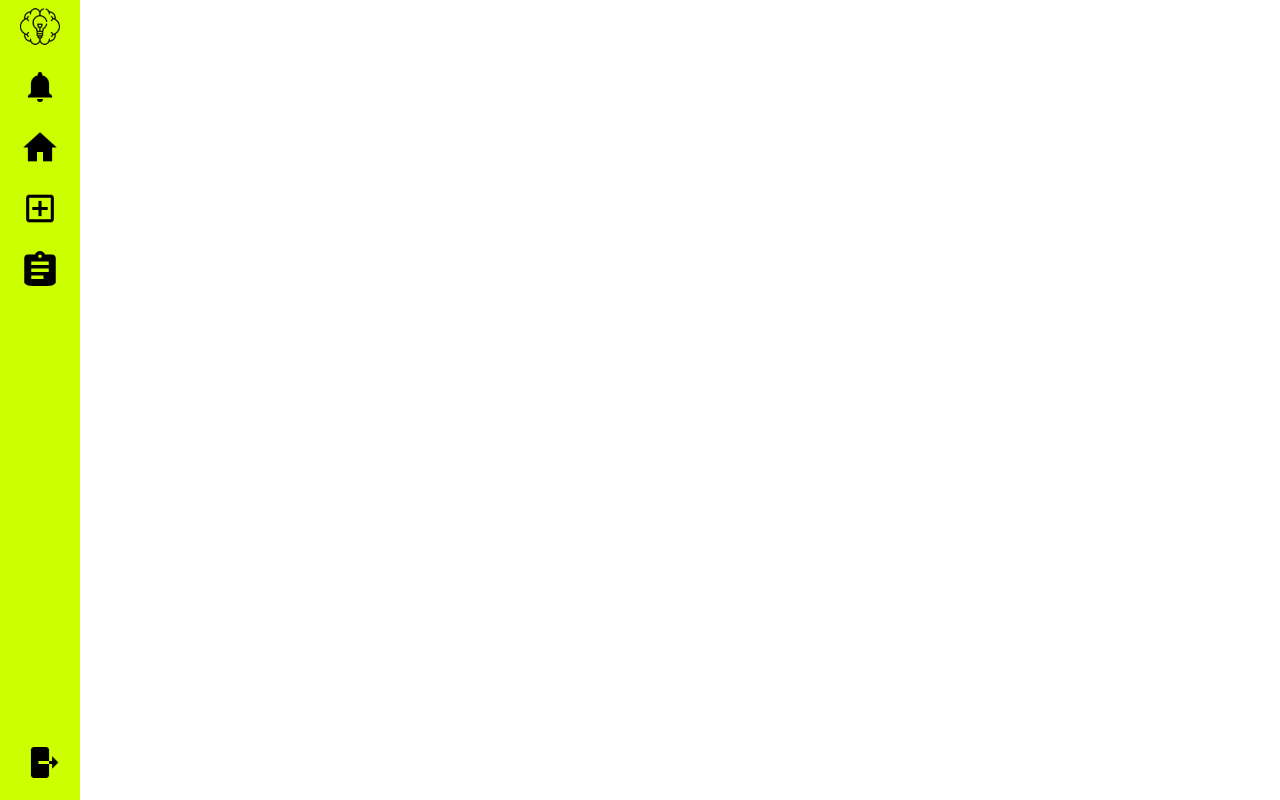
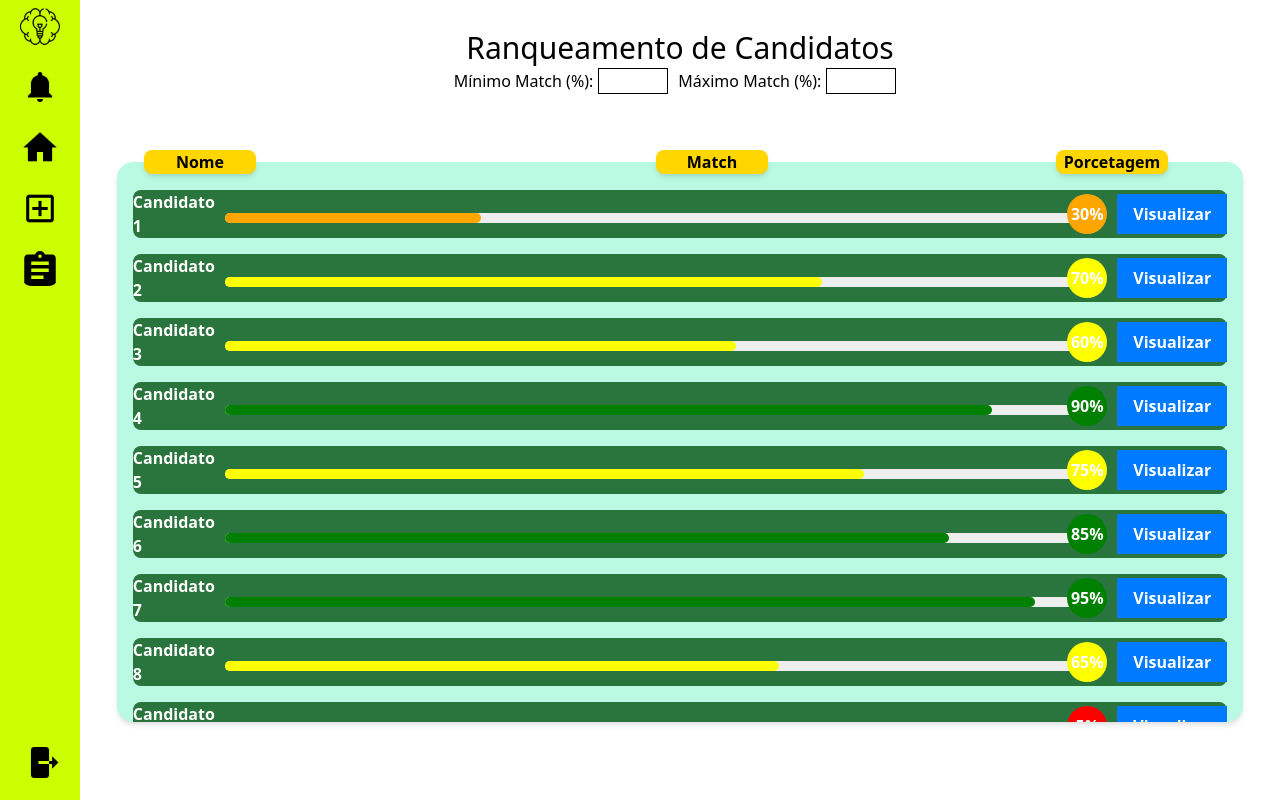
Before and after one commit to Inodevs-6/Inodevs-front-vue, a Vue app: page /Ranqueamento in a window 1280 px wide. Built offline with nearby package versions, Linux system fonts and the light colour scheme.

Commit message:
feat : padronização raquemanto

```diff
--- a/src/views/Ranqueamento.vue
+++ b/src/views/Ranqueamento.vue
@@ -1,8 +1,189 @@
-<script lang="ts" setup>
+<script  setup>
     import OpenMenu from '@/components/menu/OpenMenu.vue'
+    import LabelLista from '@/components/labels/Label-lista.vue';
 </script>
-<template >
-  <div class="bg-white flex w-screen overflow-x-hidden overflow-y-scroll h-screen">
+<template>
+  <div class="bg-white relative flex w-screen  overflow-x-hidden overflow-y-scroll h-screen">
     <OpenMenu />
+    <div class="flex xl:ml-[5rem] w-screen items-center flex-col bg-white">
+      <h1 class="text-center font-medium xl:text-3xl text-xl xl:mt-7 mt-3 flex w-full h-10 justify-center items-center">
+        Ranqueamento de Candidatos
+      </h1>
+
+
+      <div class="filtro">
+        <label for="minMatch">Mínimo Match (%):</label>
+        <input type="number" id="minMatch" v-model="minMatch" @input="filtrarCandidatos" class="borda-filtro" />
+        <label for="maxMatch">Máximo Match (%):</label>
+        <input type="number" id="maxMatch" v-model="maxMatch" @input="filtrarCandidatos" class="borda-filtro" />
+      </div>
+      <LabelLista name="Nome"  estilo="bg-[#FFD600] w-[7rem] absolute font-bold top-[9.4rem] left-[9rem] shadow-md rounded-lg text-center z-10"/>
+      <LabelLista name="Match" estilo="bg-[#FFD600] w-[7rem] absolute font-bold top-[9.4rem] right-[32rem] shadow-md rounded-lg text-center z-10"/>
+      <LabelLista name="Porcetagem" estilo="bg-[#FFD600] w-[7rem] absolute font-bold top-[9.4rem] right-[7rem] shadow-md rounded-lg text-center z-10"/>
+      <section class="xl:w-[88vw] h-[70vh] w-[90%] relative overflow-auto flex flex-col gap-4 p-4 pt-7 mt-[3rem] bg-[#1DEEA3] shadow-md bg-opacity-30 rounded-2xl">
+        <div v-for="(candidato, index) in candidatosFiltrados" :key="index" class="h-[3rem] text-white font-bold w-full flex-row flex justify-around items-center rounded-lg bg-[#2A753D]">
+        <div class="conteudo-candidatos">
+          <span class="nome">{{ candidato.nome }}</span>
+          <div class="barra rounded-full border-black bor">
+            <div
+              class="barra-preenchida rounded-full "
+              :style="{ width: `${candidato.match}%`, backgroundColor: getCor(candidato.match) }"
+            ></div>
+            <div class="match-circle" :style="{ backgroundColor: getCor(candidato.match) }">
+              <span class="match">{{ candidato.match }}%</span>
+            </div>
+          </div>
+          <router-link :to="'/visualizar/' + candidato.id">
+            <button class="visualizar-button">Visualizar</button>
+          </router-link>
+        </div>
+      </div>
+      </section>
+
+    </div>
   </div>
 </template>
+
+<script>
+export default {
+  data() {
+    return {
+      candidatos: [
+        { id: 1, nome: 'Candidato 1', match: 30 },
+        { id: 2, nome: 'Candidato 2', match: 70 },
+        { id: 3, nome: 'Candidato 3', match: 60 },
+        { id: 4, nome: 'Candidato 4', match: 90 },
+        { id: 5, nome: 'Candidato 5', match: 75 },
+        { id: 6, nome: 'Candidato 6', match: 85 },
+        { id: 7, nome: 'Candidato 7', match: 95 },
+        { id: 8, nome: 'Candidato 8', match: 65 },
+        { id: 9, nome: 'Candidato 9', match: 5 },
+        { id: 10, nome: 'Candidato 10', match: 15 },
+        { id: 11, nome: 'Candidato 11', match: 24 },
+        { id: 12, nome: 'Candidato 12', match: 30 },
+        { id: 13, nome: 'Candidato 13', match: 43 },
+        { id: 14, nome: 'Candidato 14', match: 50 },
+      ],
+      minMatch: '',
+      maxMatch: '',
+    };
+  },
+  computed: {
+    candidatosFiltrados() {
+      return this.candidatos.filter(candidato => {
+        if (this.minMatch === '' && this.maxMatch === '') {
+          return true;
+        } else if (this.minMatch === '') {
+          return candidato.match <= parseInt(this.maxMatch);
+        } else if (this.maxMatch === '') {
+          return candidato.match >= parseInt(this.minMatch);
+        } else {
+          return (
+            candidato.match >= parseInt(this.minMatch) && candidato.match <= parseInt(this.maxMatch)
+          );
+      }
+      });
+    },
+  },
+  methods: {
+    filtrarCandidatos() {},
+    getCor(match) {
+
+      if (match >= 0 && match <= 25) {
+        return 'red';
+      } else if (match >= 26 && match <= 50) {
+        return 'orange';
+      } else if (match >= 51 && match <= 75) {
+        return 'yellow';
+      } else {
+        return 'green';
+      }
+    },
+  },
+};
+</script>
+
+<style scoped>
+.titulo {
+  text-align: center;
+  margin-bottom: 30px;
+  font-weight: bold;
+  font-size: 20px;
+}
+
+.borda-filtro {
+  border: 1px solid #000;
+  width: 70px;
+  margin-left: 5px;
+  margin-right: 10px;
+}
+
+.filtro {
+  text-align: center;
+  margin-bottom: 20px;
+}
+
+.candidato-card {
+  border: 1px solid #ddd;
+  padding: 16px;
+  margin-bottom: 30px;
+  margin-left: 85px;
+  display: flex;
+  flex-direction: column;
+  align-items: center;
+}
+
+.conteudo-candidatos {
+  display: flex;
+  align-items: center;
+  justify-content: space-between;
+  width: 100%;
+}
+
+
+.match {
+  flex: 1;
+  text-align: center;
+}
+
+.barra {
+  position: relative;
+  width: 100%;
+  background-color: #eee;
+  height: 10px;
+  margin-top: 8px;
+  margin-right: 40px;
+  margin-left: 10px;
+
+}
+
+.barra-preenchida {
+  height: 100%;
+  width: 0;
+  transition: width 0.5s ease;
+}
+
+.match-circle {
+  width: 40px;
+  height: 40px;
+  background-color: #007bff;
+  color: white;
+  border-radius: 50%;
+  display: flex;
+  align-items: center;
+  justify-content: center;
+  position: absolute;
+  right: -30px;
+  top: -19px;
+  font-size: 16px;
+}
+
+.visualizar-button {
+  flex: 1;
+  background-color: #007bff;
+  color: white;
+  border: none;
+  padding: 8px 16px;
+  cursor: pointer;
+}
+</style>
```
